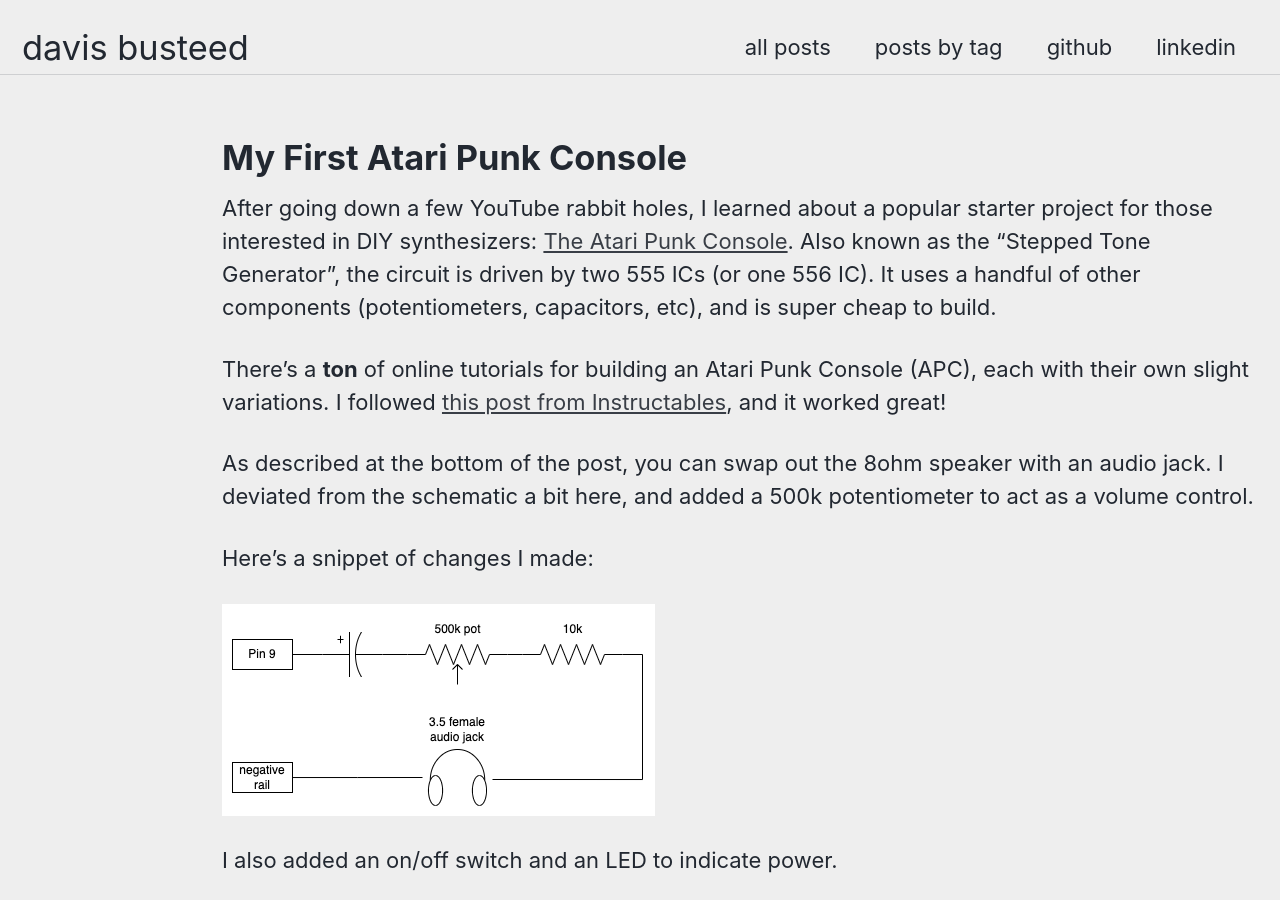
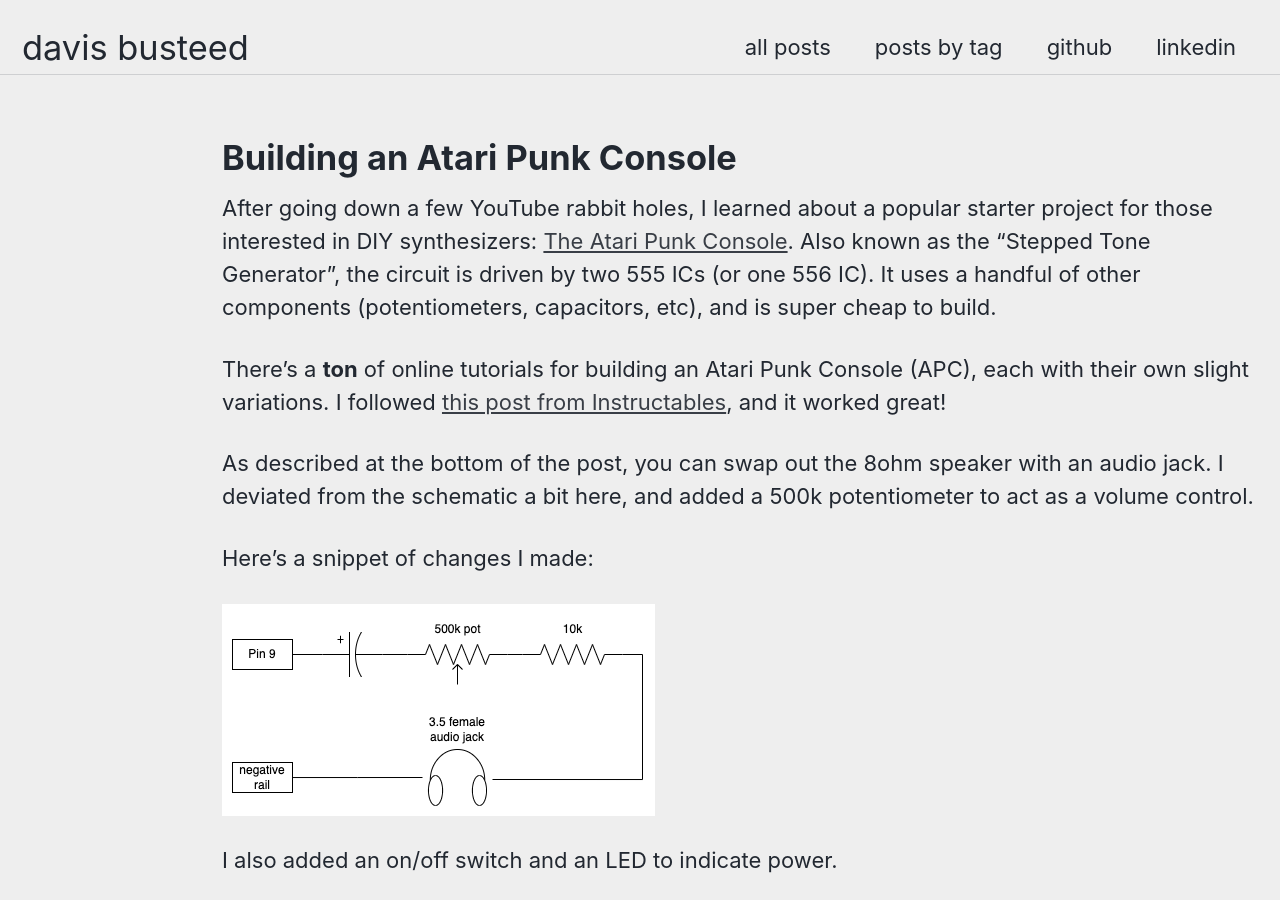
Before and after one commit to dbusteed/dbusteed.github.io, a Jekyll site: the page built from _posts/2024-08-01-atari-punk-console.md, in a window 1280 px wide and 900 px high. Built offline with Jekyll 4.4.1, drawn with Linux system fonts in a browser that asks for light colours; cached includes are drawn as plain includes.

Commit message:
title fix

```diff
--- a/_posts/2024-08-01-atari-punk-console.md
+++ b/_posts/2024-08-01-atari-punk-console.md
@@ -1,5 +1,5 @@
 ---
-title: My First Atari Punk Console
+title: Building an Atari Punk Console
 tags:
   - electronics
   - DIY synth
```
